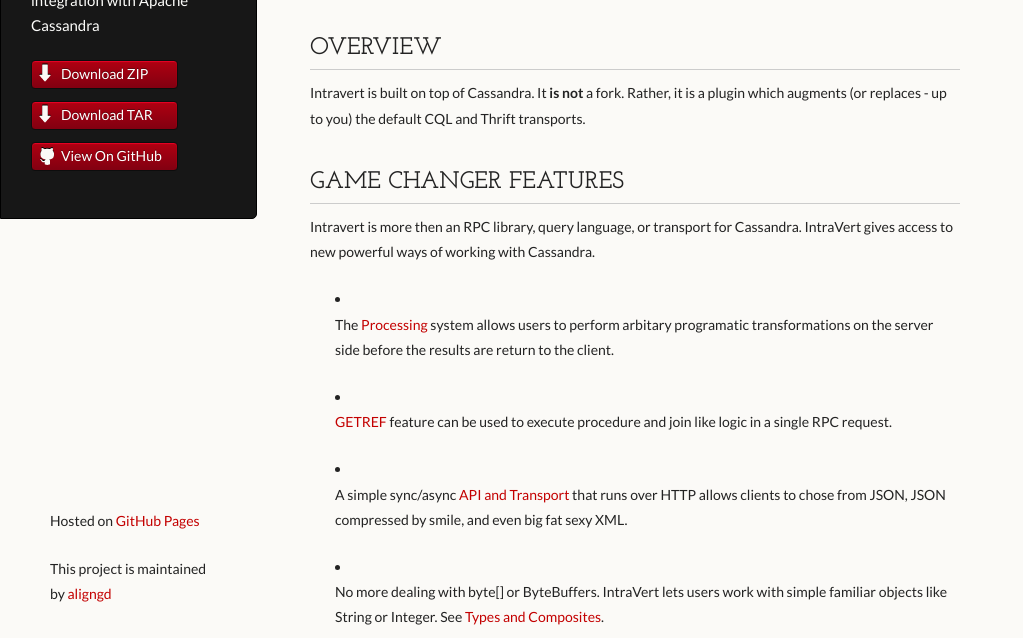
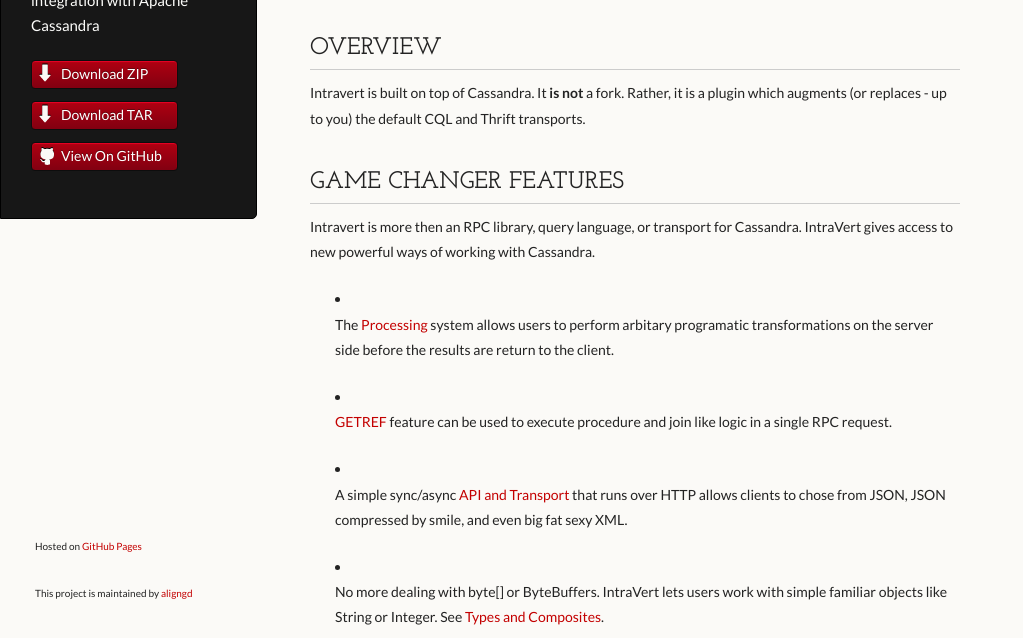
Before and after one commit to zznate/intravert-ug, a plain HTML site: page index.html in a window 1280 px wide. Shown: the part 162-800 px from the top of the page, without its empty margins (0-1023 px from the left). Drawn offline with Linux system fonts and the light colour scheme.

Commit message:
Update stylesheets/styles.css

```diff
--- a/stylesheets/styles.css
+++ b/stylesheets/styles.css
@@ -330,11 +330,13 @@ section {
 
 footer {
   width:170px;
+  font-size:10px;
   float:left;
   position:fixed;
   bottom:10px;
-	padding-left: 50px;
+	padding-left: 35px;
 }
+
 
 @media print, screen and (max-width: 960px) {
 
```
